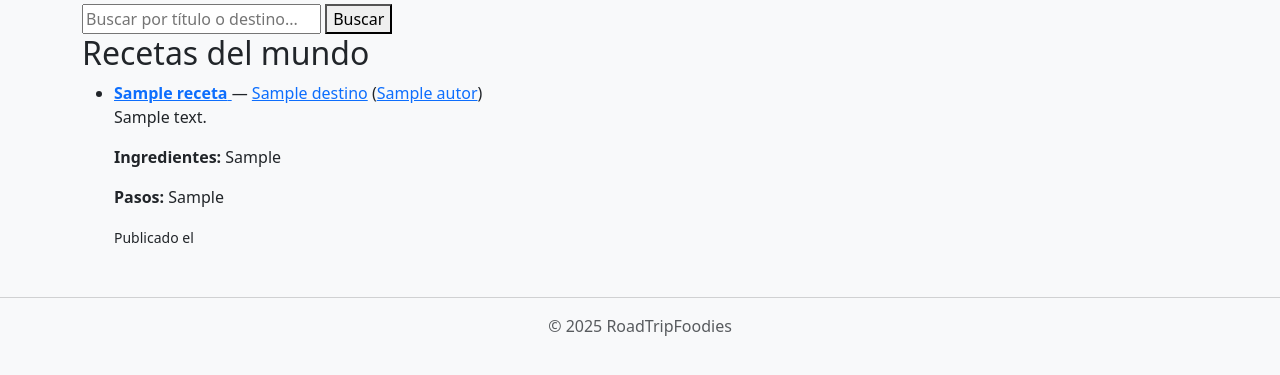
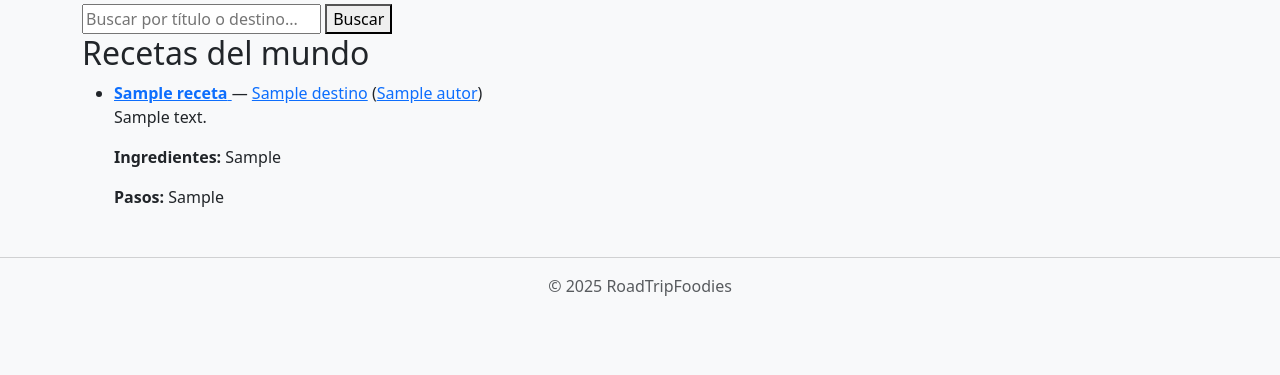
Before and after one commit to mateorubio/mr-econ-python, a Django app: page / in a window 1280 px wide. Shown: the part 122-497 px from the top of the page. Run offline with Django 5.2, Linux system fonts and the light colour scheme; tables that the repository leaves empty hold one stand-in row (values such as "Sample post").

Commit message:
Remove publication date display from recipe list in home template

```diff
--- a/roadtripfoodies/core/templates/core/home.html
+++ b/roadtripfoodies/core/templates/core/home.html
@@ -19,7 +19,6 @@
             <p>{{ receta.descripcion|truncatewords:20 }}</p>
             <p><strong>Ingredientes:</strong> {{ receta.ingredientes|truncatewords:10 }}</p>
             <p><strong>Pasos:</strong> {{ receta.pasos|truncatewords:10 }}</p>
-            <p><small>Publicado el {{ receta.fecha_publicacion|date:"d M Y" }}</small></p>
         </li>
     {% empty %}
         <li>No hay recetas aún.</li>
```
